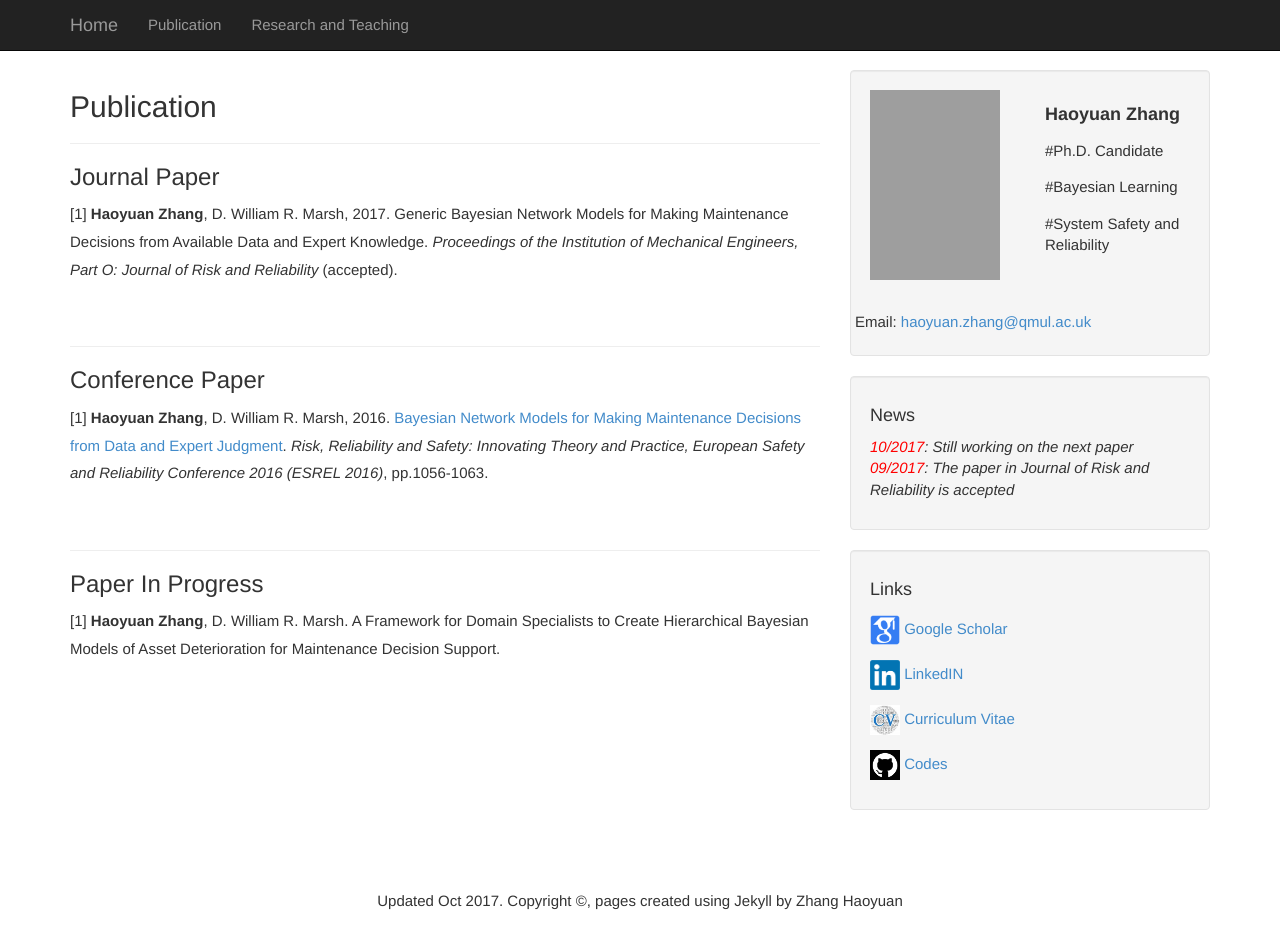
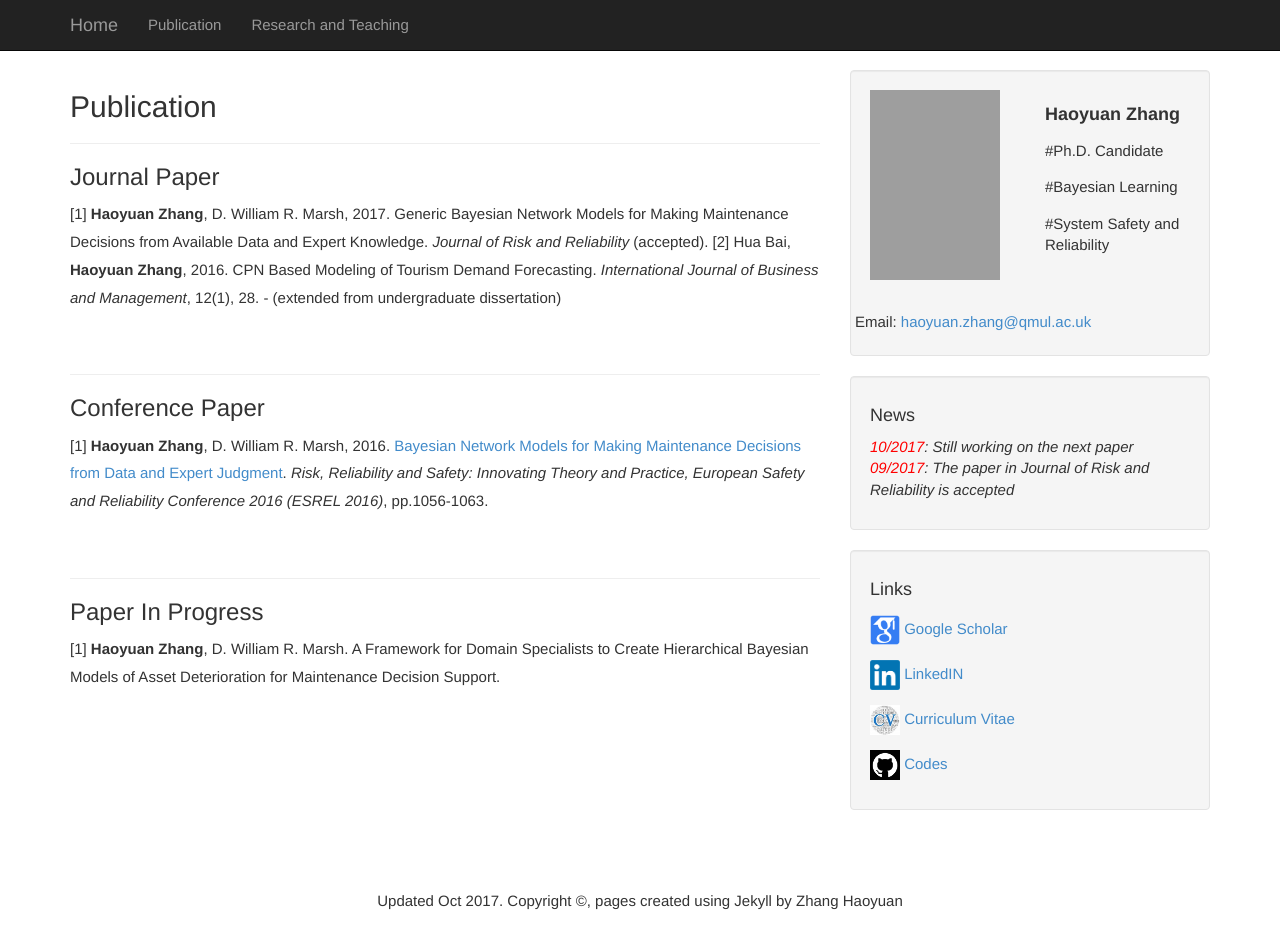
Before and after one commit to july0905/haoyuanzhang1990.github.io, a Jekyll site: the page built from pub.md, in a window 1280 px wide and 961 px high. Shown: the top 949 px of the window. Built offline with Jekyll 4.4.1, drawn with Linux system fonts in a browser that asks for light colours; grey boxes are pictures that could not be loaded.

Commit message:
Update pub.md

```diff
--- a/pub.md
+++ b/pub.md
@@ -7,7 +7,9 @@ title: "Publication"
 <h2>Publication</h2>
 <hr>
 <h3> Journal Paper</h3>
-[1] <b>Haoyuan Zhang</b>, D. William R. Marsh, 2017. Generic Bayesian Network Models for Making Maintenance Decisions from Available Data and Expert Knowledge. <i>Proceedings of the Institution of Mechanical Engineers, Part O: Journal of Risk and Reliability</i> (accepted).
+[1] <b>Haoyuan Zhang</b>, D. William R. Marsh, 2017. Generic Bayesian Network Models for Making Maintenance Decisions from Available Data and Expert Knowledge. <i>Journal of Risk and Reliability</i> (accepted).
+[2] Hua Bai, <b>Haoyuan Zhang</b>, 2016. CPN Based Modeling of Tourism Demand Forecasting. <i>International Journal of Business and Management</i>, 12(1), 28. - (extended from undergraduate dissertation)
+
 
 <p> &nbsp;</p>
 
```
